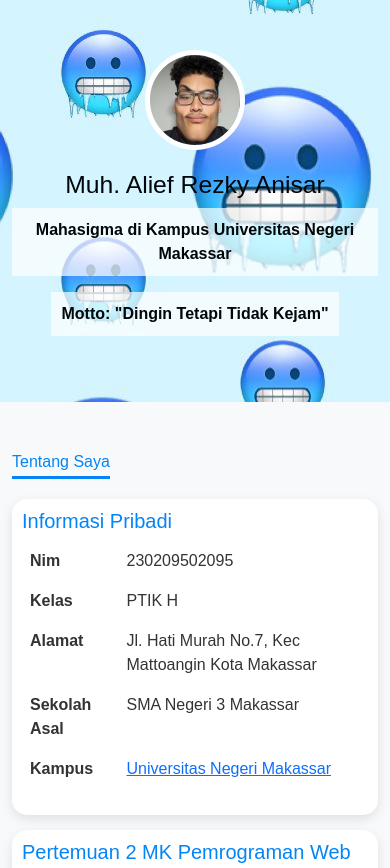
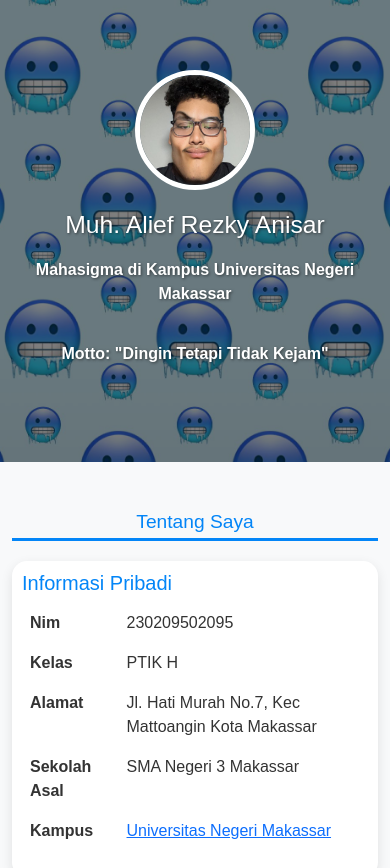
Before and after one commit to 10969alief/tugas-2-bootstrap, a plain HTML site: page index.html in a window 390 px wide. Shown: the top 868 px of the page. Drawn offline with nearby package versions, Linux system fonts and the light colour scheme.

Commit message:
Update style.css

```diff
--- a/style.css
+++ b/style.css
@@ -1,17 +1,37 @@
-/* Base Styles */
 body {
     background-color: #f8f9fa;
     font-family: 'Poppins', sans-serif;
     color: #333;
+    margin: 0;
+    padding: 0;
 }
 
 .profile-section {
+    position: relative;
     background-image: url('sigma.jpeg');
-    background-color: rgba(255, 255, 255, 0.7); /* transparency layer */
-    color: rgb(0, 6, 9);
-    padding: 50px 0;
+    background-size: cover;
+    background-position: center;
+    padding: 70px 0;
     text-align: center;
     font-weight: bold;
+    color: rgb(255, 255, 255);
+}
+
+.profile-section::before {
+    content: "";
+    position: absolute;
+    top: 0;
+    left: 0;
+    width: 100%;
+    height: 100%;
+    background-color: rgba(0, 0, 0, 0.5);
+    z-index: 1;
+}
+
+.profile-section .container {
+    position: relative;
+    z-index: 2;
+    color: white;
 }
 
 .profile-image {
@@ -27,26 +47,24 @@ body {
     font-size: 1.5rem;
     margin-bottom: 20px;
     border-bottom: 3px solid #0385f7;
-    display: inline-block;
     padding-bottom: 5px;
     color: #0385f7;
+    display: block;
 }
 
-/* Card Styling */
 .info-card {
     background-color: #fff;
     border: none;
     border-radius: 15px;
-    box-shadow: 0 4px 12px rgba(0,0,0,0.1);
+    box-shadow: 0 4px 12px rgba(0, 0, 0, 0.1);
     padding: 20px;
     margin-bottom: 30px;
-    transition: transform 0.3s ease, box-shadow 0.3s ease; /* smooth hover transition */
+    transition: transform 0.3s ease, box-shadow 0.3s ease;
 }
 
-/* Hover Effect for Card */
 .info-card:hover {
-    transform: translateY(-10px); /* move the card up slightly */
-    box-shadow: 0 8px 20px rgba(0,0,0,0.2); /* increase shadow for depth */
+    transform: translateY(-10px);
+    box-shadow: 0 8px 20px rgba(0, 0, 0, 0.2);
 }
 
 .info-card h5 {
@@ -66,10 +84,9 @@ body {
 }
 
 .btn-custom:hover {
-    background-image: url(sigma.jpeg);
+    background-color: #333;
 }
 
-/* List Group Item */
 .list-group-item {
     border: none;
     padding: 15px 20px;
@@ -81,15 +98,14 @@ body {
     background-color: #e9ecef;
 }
 
-/* Responsive Styles */
 @media (max-width: 768px) {
     .profile-image {
-        width: 120px;
-        height: 120px;
+        width: 140px;
+        height: 140px;
     }
 
     .section-header {
-        font-size: 1.2rem;
+        font-size: 1.5rem;
     }
 
     .info-card {
@@ -104,12 +120,12 @@ body {
 
 @media (max-width: 576px) {
     .profile-image {
-        width: 100px;
-        height: 100px;
+        width: 120px;
+        height: 120px;
     }
 
     .section-header {
-        font-size: 1rem;
+        font-size: 1.2rem;
     }
 
     .info-card {
@@ -120,12 +136,15 @@ body {
     .btn-custom {
         padding: 6px 15px;
     }
+
     .profile-section p {
-        background-color: rgba(255, 255, 255, 0.7);
         padding: 10px;
-        display: inline-block;
-        max-width: 100%; /* Ensure it adapts to screen size */
-        box-sizing: border-box; /* Include padding in element width */
+        display: block;
+        max-width: 100%;
+        box-sizing: border-box;
     }
+}
 
+.profile-section h2, .profile-section p {
+    text-shadow: 1px 1px 3px rgba(0, 0, 0, 0.5);
 }
```
